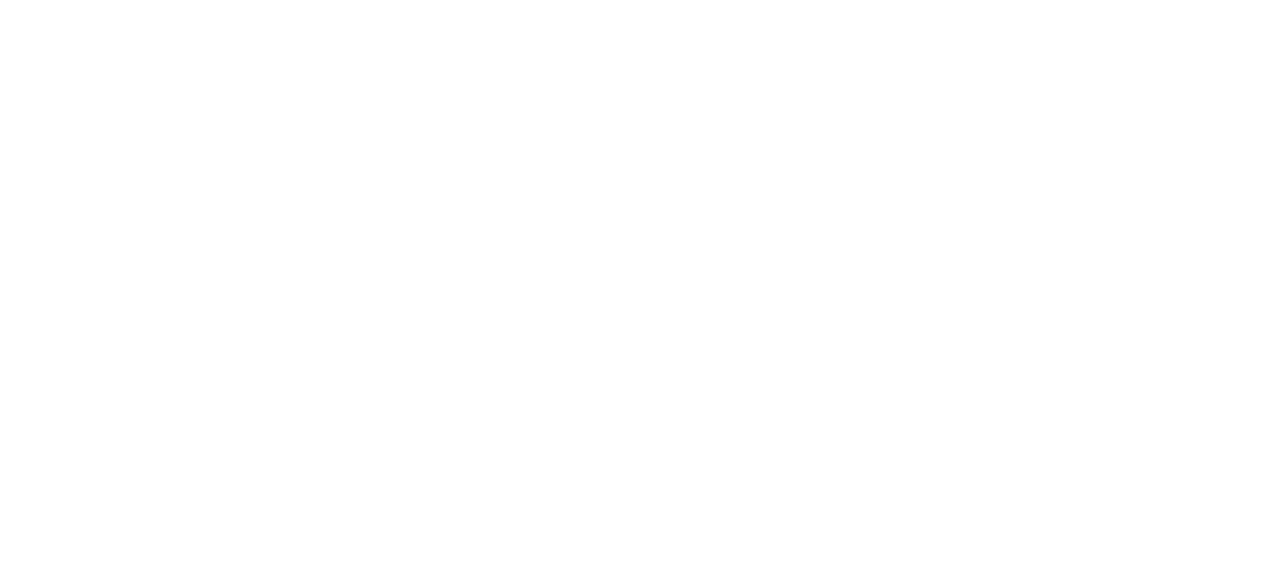
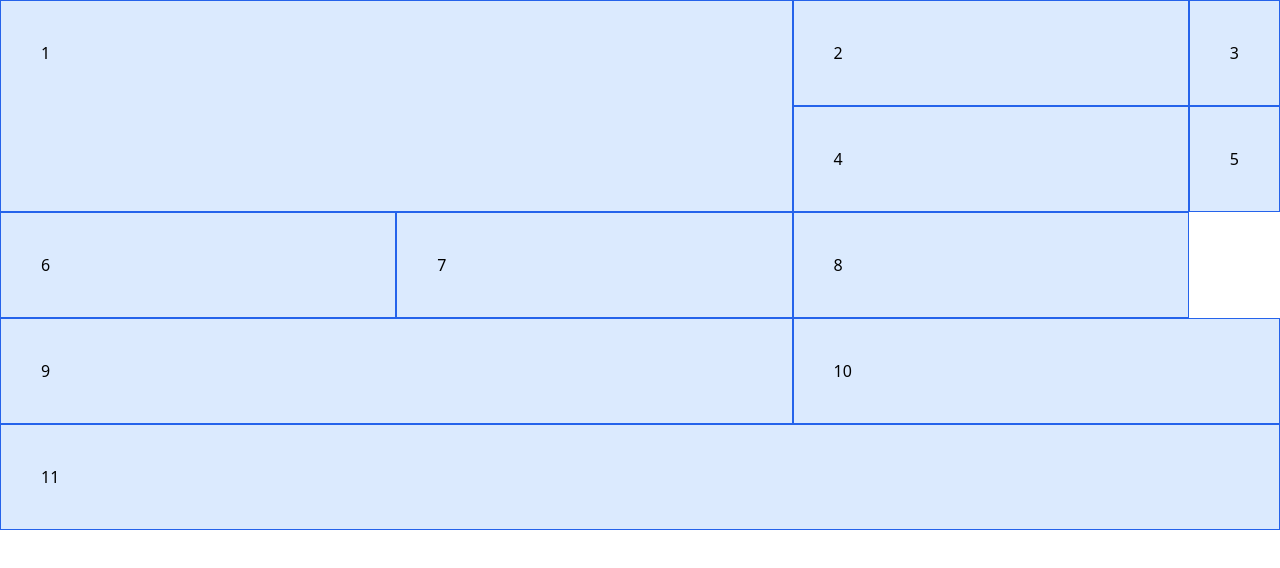
Before and after one commit to viktor-riedel/tailwind, a plain HTML site: page tailwind-sandbox-starter/14-grid/index.html in a window 1280 px wide. Drawn offline with nearby package versions, Linux system fonts and the light colour scheme.

Commit message:
alnost done classes

```diff
--- a/tailwind-sandbox-starter/14-grid/index.html
+++ b/tailwind-sandbox-starter/14-grid/index.html
@@ -9,7 +9,19 @@
   </head>
   <body>
     <!-- Grid cols and rows -->
-
+    <div class="grid grid-cols-1 md:grid-cols-3">
+      <div class="md:col-span-2 row-span-2 p-10 border border-blue-600 bg-blue-100">1</div>
+      <div class="p-10 border border-blue-600 bg-blue-100">2</div>
+      <div class="p-10 border border-blue-600 bg-blue-100">3</div>
+      <div class="p-10 border border-blue-600 bg-blue-100">4</div>
+      <div class="p-10 border border-blue-600 bg-blue-100">5</div>
+      <div class="p-10 border border-blue-600 bg-blue-100">6</div>
+      <div class="p-10 border border-blue-600 bg-blue-100">7</div>
+      <div class="p-10 border border-blue-600 bg-blue-100">8</div>
+      <div class="md:col-span-2 p-10 border border-blue-600 bg-blue-100">9</div>
+      <div class="md:col-span-2 p-10 border border-blue-600 bg-blue-100">10</div>
+      <div class="md:col-span-4 p-10 border border-blue-600 bg-blue-100">11</div>
+    </div>
     <!-- Col and row span -->
   </body>
 </html>
```
Also changed, not shown: tailwind-sandbox-starter/15-transform-transition/index.html (+12 -5 lines), tailwind-sandbox-starter/16-animation/index.html (+1 -8 lines), tailwind-sandbox-starter/18-dark-mode/index.html (+1 -0 lines).
